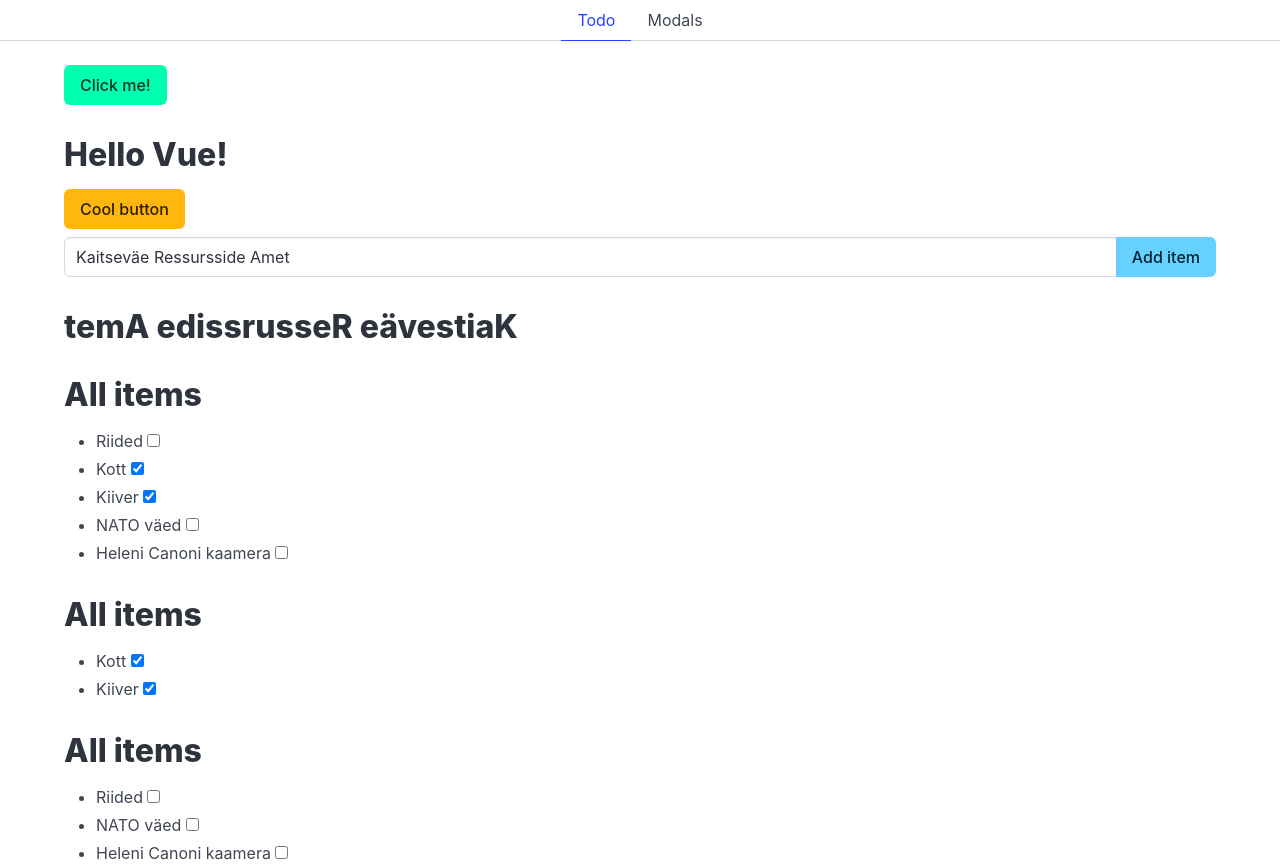
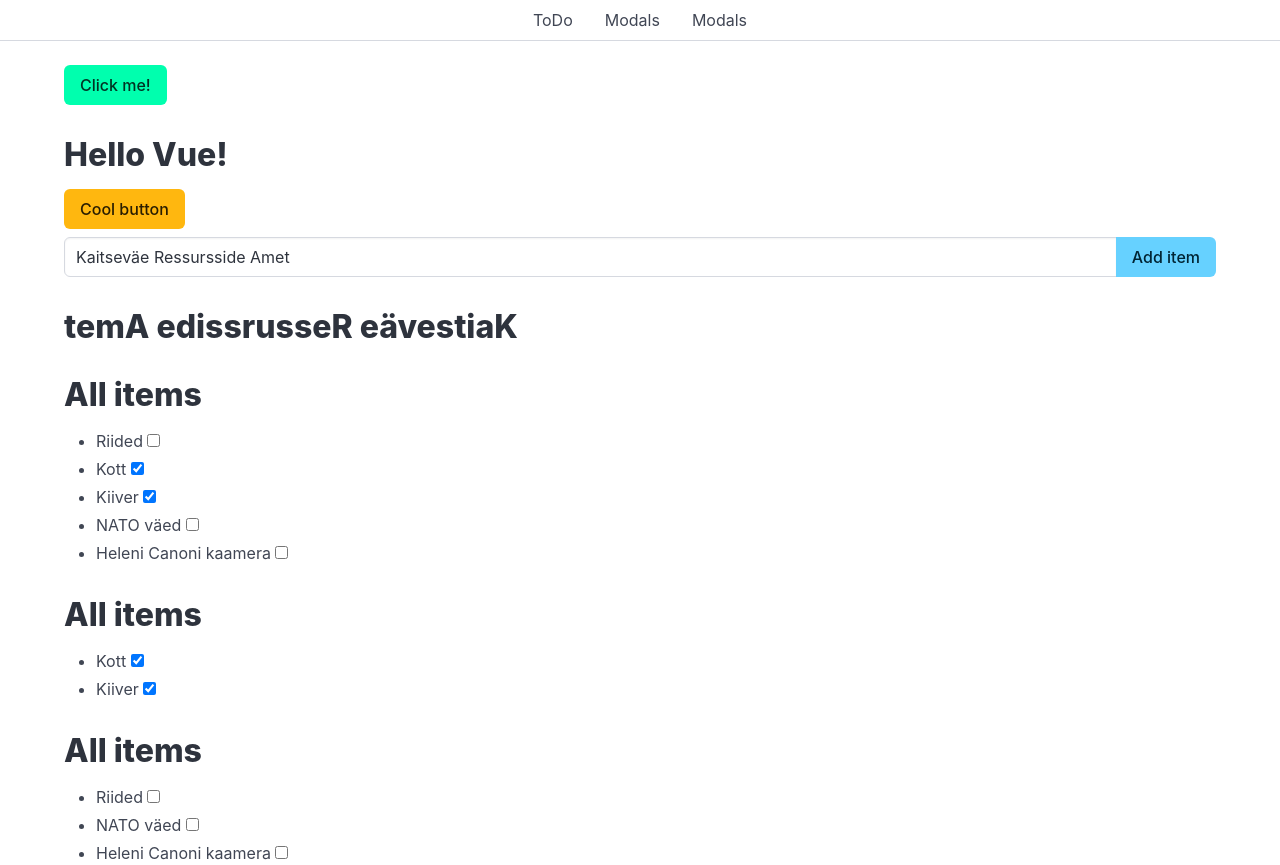
Before and after one commit to markuskaru03/learnjs, a Vue app: page / in a window 1280 px wide. Built offline with nearby package versions, Linux system fonts and the light colour scheme.

Commit message:
Add vue router

```diff
--- a/package.json
+++ b/package.json
@@ -22,7 +22,8 @@
     "@vitejs/plugin-vue": "^6.0.1",
     "bulma": "^1.0.4",
     "vite": "^7.1.12",
-    "vue": "^3.5.24"
+    "vue": "^3.5.24",
+    "vue-router": "^4.6.4"
   },
   "devDependencies": {
     "sass-embedded": "^1.93.3"
--- a/src/App.vue
+++ b/src/App.vue
@@ -1,24 +1,9 @@
 <script setup>
-import { ref } from 'vue';
-import Tab from './components/Tab.vue';
-import ToDo from './pages/Todo.vue';
-import Modals from './pages/Modals.vue';
+import RouterTab from './components/RouterTab.vue'
 
-let activeTab = ref(0);
-let titles = ref(['Todo', 'Modals'])
-let contents = ref([
-    ToDo,
-    Modals,
-
-]);
-
-function setTab(index){
-    activeTab.value = index;
-
-}
 </script>
 
 <template>
-    <Tab :active="activeTab" :titles="titles" @change="setTab"></Tab>
-    <component :is="contents[activeTab]"></component>
+        <RouterTab></RouterTab>
+    <RouterView></RouterView>
 </template>
--- /dev/null
+++ b/src/components/RouterTab.vue
@@ -0,0 +1,12 @@
+<script setup>
+
+</script>
+<template>
+    <div class="tabs is-centered">
+  <ul>
+    <li><RouterLink to="/">ToDo</RouterLink></li>
+    <li><RouterLink to="/modals">Modals</RouterLink></li>
+    <li><a href="/modals">Modals</a></li>
+  </ul>
+</div>
+</template>
```
Also changed, not shown: src/main.js (+15 -1 lines), 1 other file (tests, documents, lock files or other folders).
